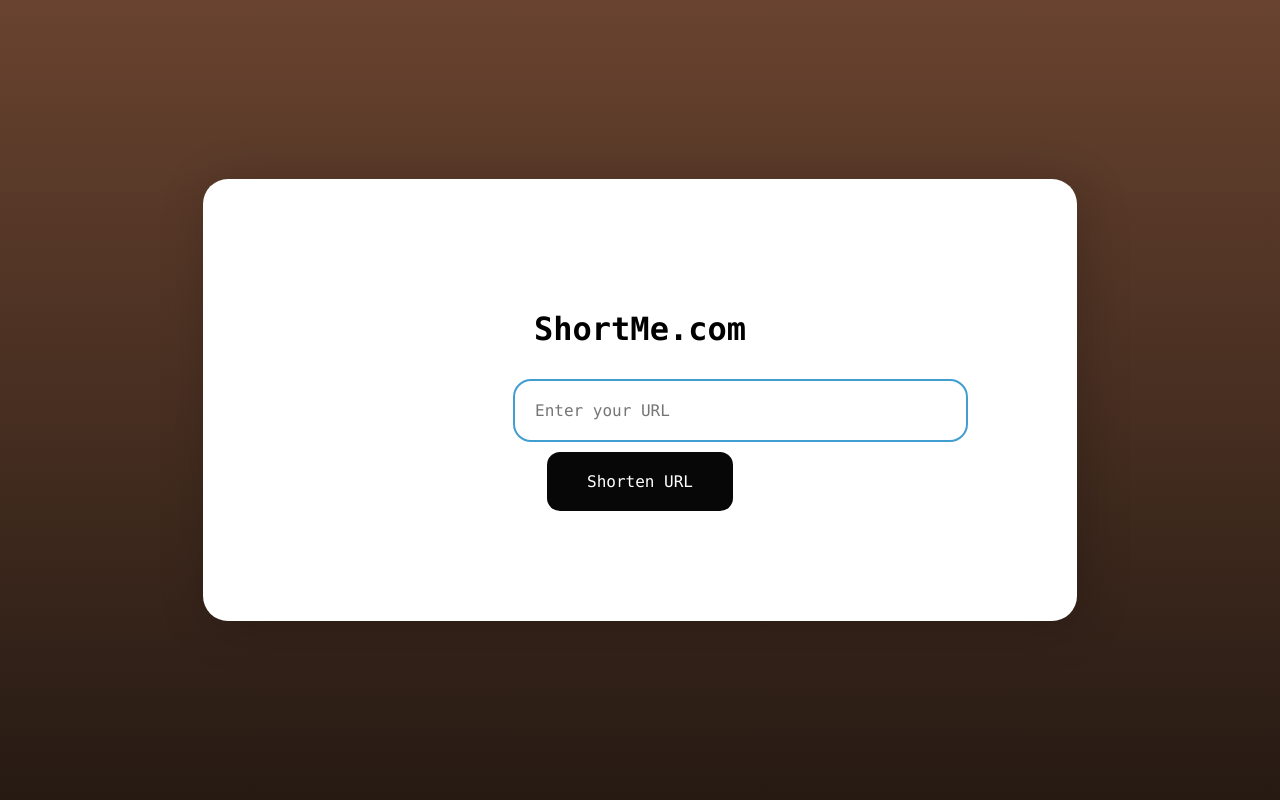
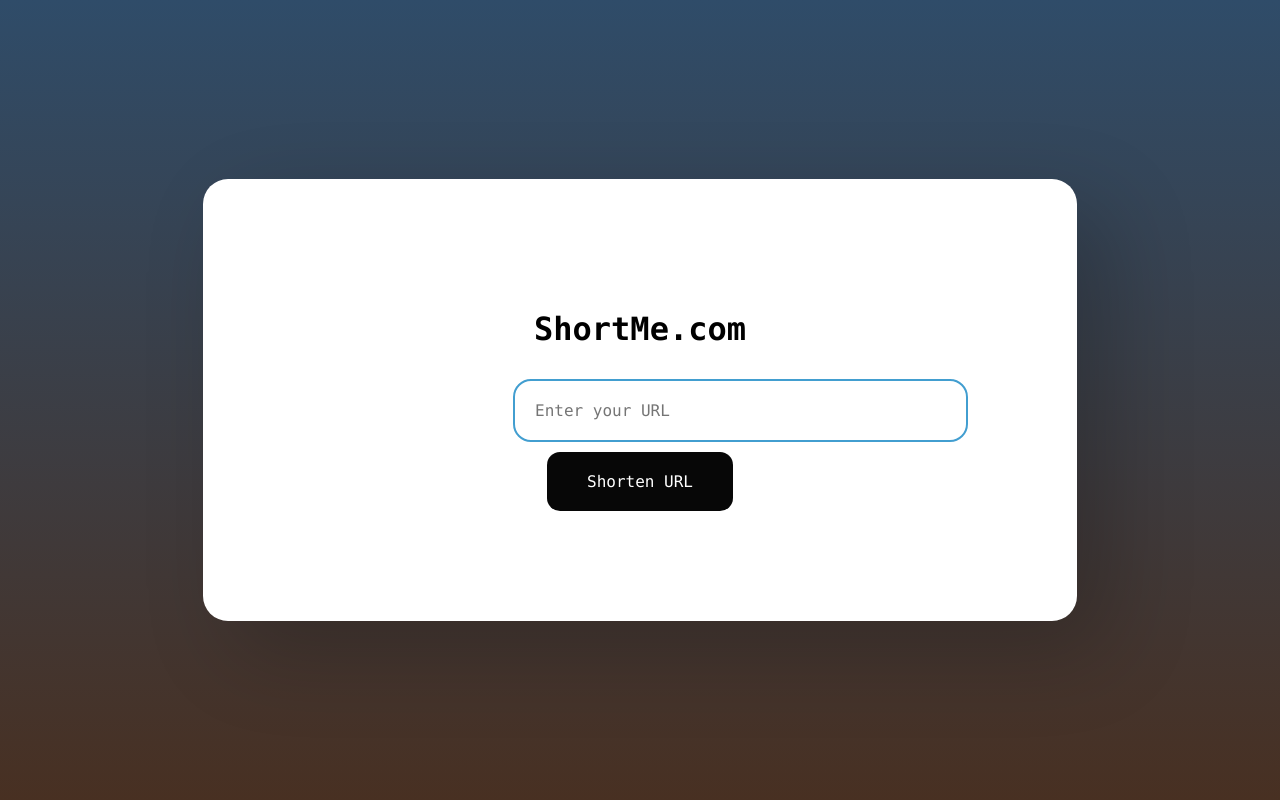
Before and after one commit to hudaifa-saleh/shortme, a Django app: page / in a window 1280 px wide. Run offline with Django 4.2, Linux system fonts and the light colour scheme.

Commit message:
add style

```diff
--- a/templates/base.html
+++ b/templates/base.html
@@ -10,7 +10,7 @@
             font-family: Menlo, sans-serif;
             margin: 0;
             padding: 0;
-            background: linear-gradient(to bottom, #69432f, #261a13);
+            background: linear-gradient(to bottom, #2f4c69, #483022);
             display: flex;
             justify-content: center;
             align-items: center;
@@ -21,7 +21,7 @@
             background: #ffffff;
             padding: 110px 300px;
             border-radius: 25px;
-            box-shadow: 5px 5px 50px rgba(0, 0, 0, 0.2);
+            box-shadow: 30px 30px 90px rgba(0, 0, 0, 0.2);
             max-width: 500px; /* Adjust the max-width to make the box bigger */
             text-align: center;
         }
@@ -49,7 +49,7 @@
         }
 
         .shorten-button:hover {
-            background-color: #121313;
+            background: linear-gradient(to bottom, #2f4c69, #483022);
         }
     </style>
 </head>
```
